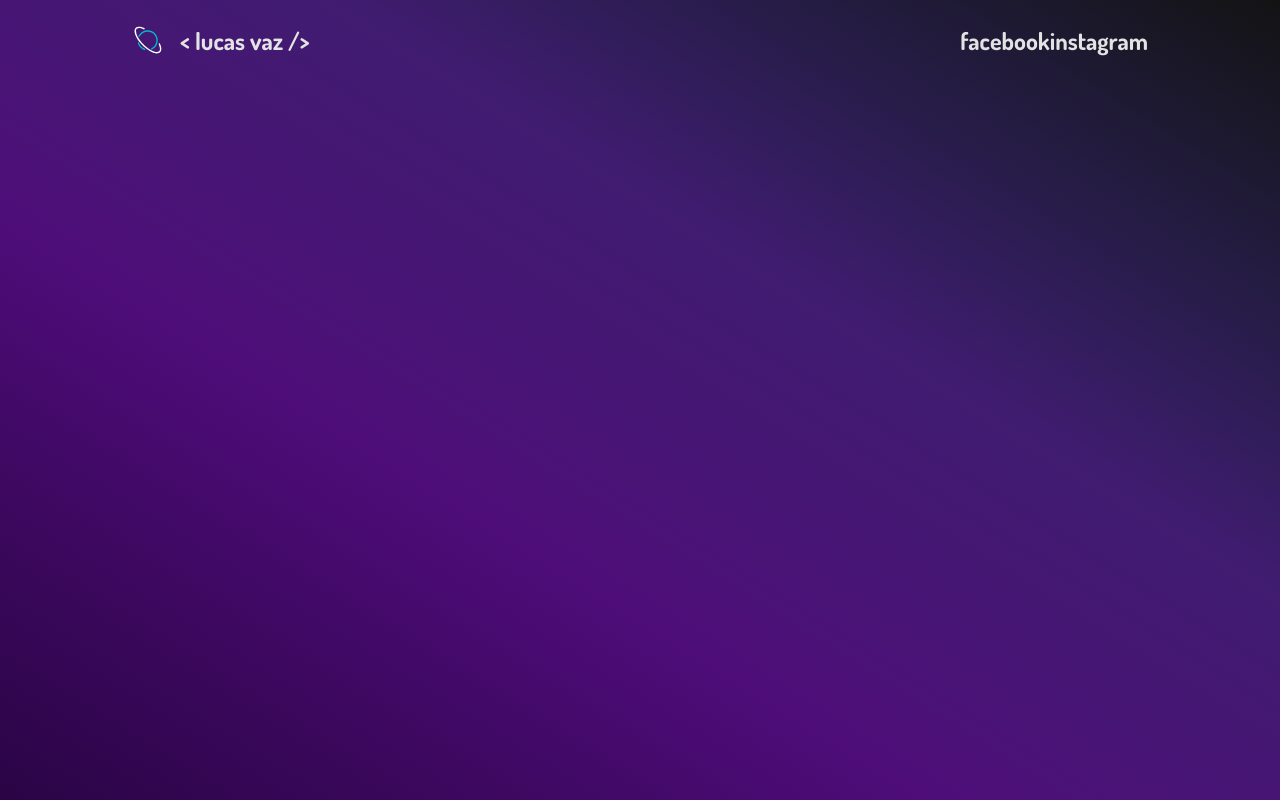
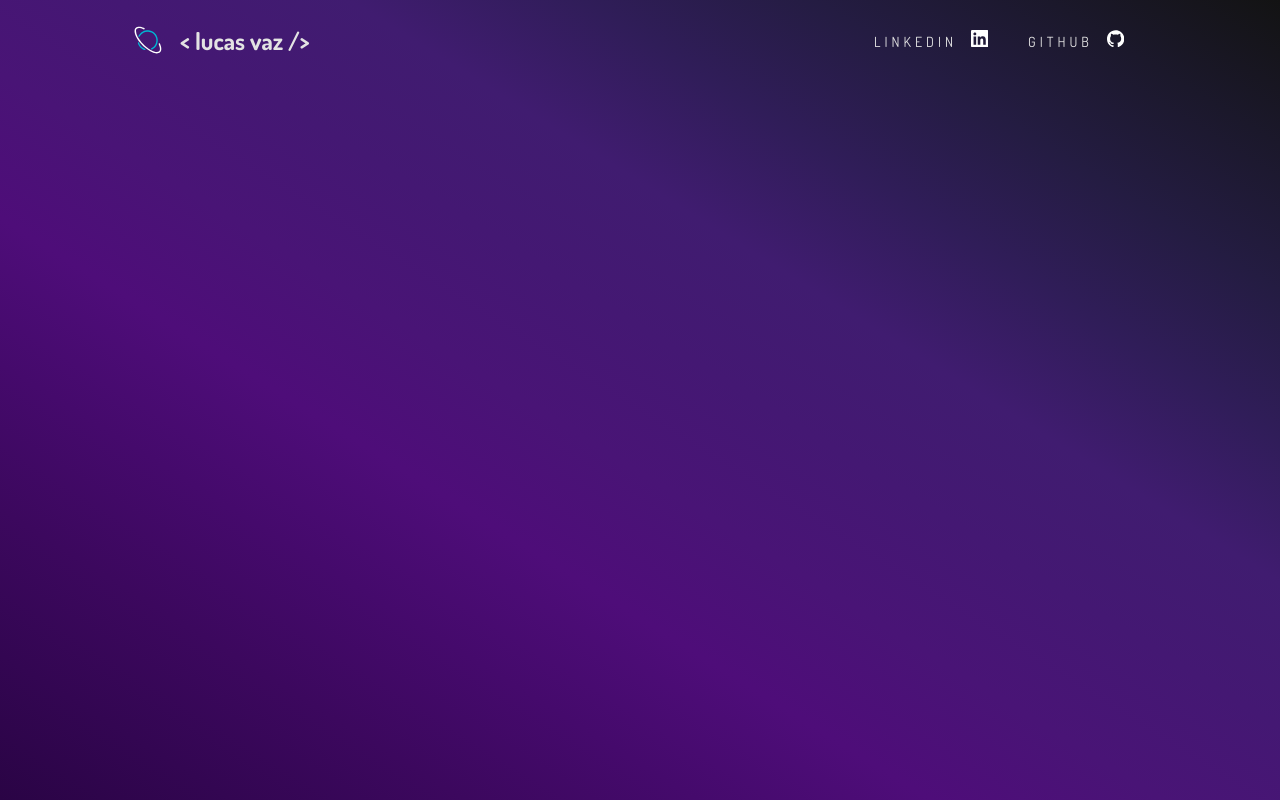
Before and after one commit to httpslucasvaz/my-portifolio-, a React (Vite) app: page / in a window 1280 px wide. Built offline with nearby package versions, Linux system fonts and the light colour scheme.

Commit message:
feat: header completion

```diff
--- a/src/components/header/Header.jsx
+++ b/src/components/header/Header.jsx
@@ -1,4 +1,7 @@
 import "./header.css";
+
+import { SiLinkedin } from "react-icons/si";
+import { SiGithub } from "react-icons/si";
 
 export function Header() {
   return (
@@ -8,10 +11,28 @@ export function Header() {
           <img className="logo" src="/logo.svg" /> <h2>&lt; lucas vaz /&gt;</h2>
         </div>
         <div className="logo-container">
-          <h2>facebook</h2>
-          <h2>instagram</h2>
+          <button class="cta">
+            <span class="hover-underline-animation"> linkedin </span>
+            <SiLinkedin className="icon" />
+          </button>
+
+          <button class="cta">
+            <span class="hover-underline-animation"> github </span>
+            <SiGithub className="icon" />
+          </button>
         </div>
       </nav>
     </div>
   );
 }
+
+{
+  /* <button className="social">
+        <span className="current-text">linkedin ds</span>
+        <span className="text" aria-hidden="true">linkedin ds</span>
+          </button>
+          <button className="social">
+          <span className="current-text">github ds</span>
+          <span className="text" aria-hidden="true">github ds</span>
+          </button> */
+}
--- a/src/components/header/header.css
+++ b/src/components/header/header.css
@@ -36,8 +36,135 @@
   padding-right: 1rem;
 }
 
+.logo:hover {
+  -webkit-animation: jello-horizontal 1s ease-out infinite both;
+  animation: jello-horizontal 1s ease-out infinite both;
+}
+
+
+
 .logo-container {
   display: flex;
   align-items: center;
   cursor: default;
 }
+
+
+.icon {
+  font-size: 1.3em;
+}
+
+.cta {
+  border: none;
+  background: none;
+  margin: 0 1rem;
+}
+
+.cta span {
+  padding-bottom: 7px;
+  letter-spacing: 4px;
+  font-size: 14px;
+  padding-right: 15px;
+  text-transform: uppercase;
+}
+
+.cta svg {
+  transform: translateX(-8px);
+  transition: all 0.3s ease;
+  color: #fff
+}
+
+.cta:hover svg {
+  transform: translateX(0);
+}
+
+.cta:active svg {
+  transform: scale(0.9);
+}
+
+.hover-underline-animation {
+  position: relative;
+  color: #e3e3e3;
+  font-family: 'Dosis', 'sans-serif';
+  padding-bottom: 20px;
+  cursor: pointer;
+}
+
+.hover-underline-animation:after {
+  content: "";
+  position: absolute;
+  width: 100%;
+  transform: scaleX(0);
+  height: 2px;
+  bottom: 0;
+  left: 0;
+  background-color: #00B7D3;
+  transform-origin: bottom right;
+  transition: transform 0.25s ease-out;
+}
+
+.cta:hover .hover-underline-animation:after {
+  transform: scaleX(1);
+  transform-origin: bottom left;
+}
+
+@-webkit-keyframes jello-horizontal {
+  0% {
+    -webkit-transform: scale3d(1, 1, 1);
+    transform: scale3d(1, 1, 1);
+  }
+  30% {
+    -webkit-transform: scale3d(1.25, 0.75, 1);
+    transform: scale3d(1.25, 0.75, 1);
+  }
+  40% {
+    -webkit-transform: scale3d(0.75, 1.25, 1);
+    transform: scale3d(0.75, 1.25, 1);
+  }
+  50% {
+    -webkit-transform: scale3d(1.15, 0.85, 1);
+    transform: scale3d(1.15, 0.85, 1);
+  }
+  65% {
+    -webkit-transform: scale3d(0.95, 1.05, 1);
+    transform: scale3d(0.95, 1.05, 1);
+  }
+  75% {
+    -webkit-transform: scale3d(1.05, 0.95, 1);
+    transform: scale3d(1.05, 0.95, 1);
+  }
+  100% {
+    -webkit-transform: scale3d(1, 1, 1);
+    transform: scale3d(1, 1, 1);
+  }
+}
+@keyframes jello-horizontal {
+  0% {
+    -webkit-transform: scale3d(1, 1, 1);
+    transform: scale3d(1, 1, 1);
+  }
+  30% {
+    -webkit-transform: scale3d(1.25, 0.75, 1);
+    transform: scale3d(1.25, 0.75, 1);
+  }
+  40% {
+    -webkit-transform: scale3d(0.75, 1.25, 1);
+    transform: scale3d(0.75, 1.25, 1);
+  }
+  50% {
+    -webkit-transform: scale3d(1.15, 0.85, 1);
+    transform: scale3d(1.15, 0.85, 1);
+  }
+  65% {
+    -webkit-transform: scale3d(0.95, 1.05, 1);
+    transform: scale3d(0.95, 1.05, 1);
+  }
+  75% {
+    -webkit-transform: scale3d(1.05, 0.95, 1);
+    transform: scale3d(1.05, 0.95, 1);
+  }
+  100% {
+    -webkit-transform: scale3d(1, 1, 1);
+    transform: scale3d(1, 1, 1);
+  }
+}
--- a/src/style/App.css
+++ b/src/style/App.css
@@ -12,14 +12,3 @@ body {
 
     color: #e3e3e3;
 }
-
-
-input, textarea, button {
-    font-family: 'Dosis', sans-serif;
-    font-size: 1rem;
-    color: #e3e3e3;
-    padding: 12px;
-    border: none;
-    outline: none;
-    font-weight: 500;
-}
```
